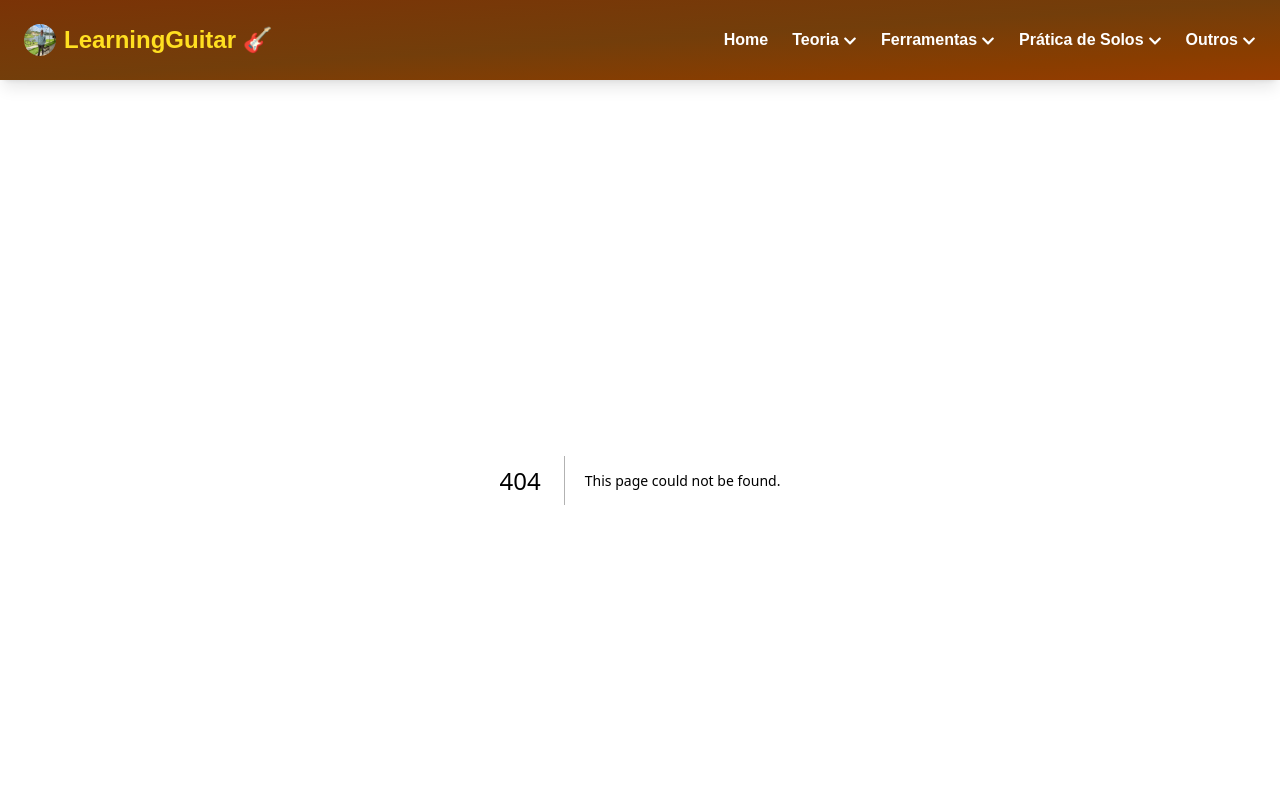
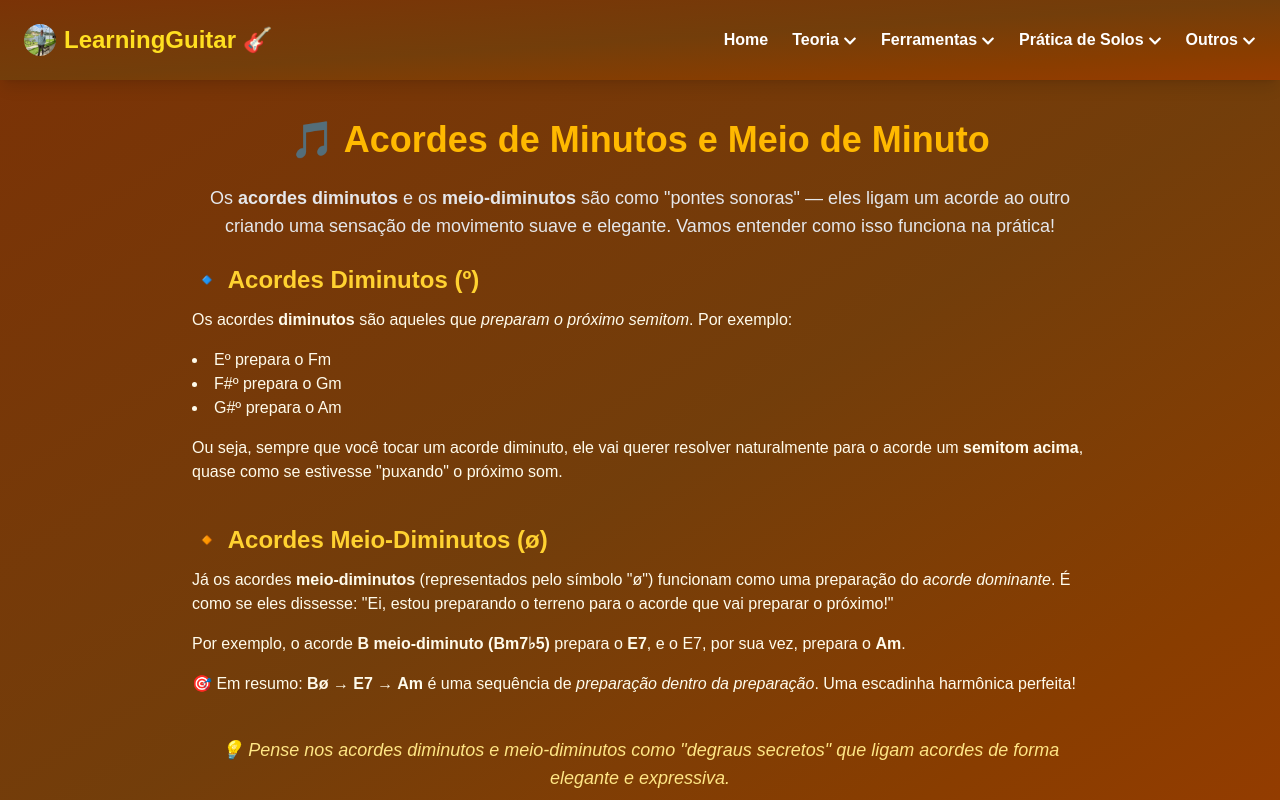
Before and after one commit to robsonalbuquerquedev/learningguitar, a Next.js app: page /acordes-de-minutos in a window 1280 px wide. Before the commit this address had no page. Shown: the top 800 px of the page. Built offline with nearby package versions, Linux system fonts and the light colour scheme.

Commit message:
feat: adicionar rota Acordes de Minutos e Meio de Minuto

```diff
--- /dev/null
+++ b/src/app/acordes-de-minutos/page.tsx
@@ -0,0 +1,84 @@
+"use client";
+
+import { motion } from "framer-motion";
+import { FaGuitar, FaArrowRight } from "react-icons/fa";
+
+export default function AcordesDeMinutos() {
+    return (
+        <main className="min-h-screen bg-gradient-to-br from-amber-900 via-yellow-900 to-amber-800 text-amber-50 py-10 px-6">
+            <div className="max-w-4xl mx-auto">
+                {/* Título */}
+                <motion.h1
+                    className="text-4xl font-bold mb-6 text-amber-400 text-center"
+                    initial={{ opacity: 0, y: -20 }}
+                    animate={{ opacity: 1, y: 0 }}
+                    transition={{ duration: 0.6 }}
+                >
+                    🎵 Acordes de Minutos e Meio de Minuto
+                </motion.h1>
+
+                {/* Introdução */}
+                <motion.p
+                    className="text-lg mb-6 text-gray-200 text-center"
+                    initial={{ opacity: 0 }}
+                    animate={{ opacity: 1 }}
+                    transition={{ delay: 0.3 }}
+                >
+                    Os <strong>acordes diminutos</strong> e os <strong>meio-diminutos</strong> são como
+                    &quot;pontes sonoras&quot; — eles ligam um acorde ao outro criando uma sensação de
+                    movimento suave e elegante. Vamos entender como isso funciona na prática!
+                </motion.p>
+
+                {/* Explicação dos diminutos */}
+                <section className="mb-10">
+                    <h2 className="text-2xl font-semibold text-amber-300 mb-3">
+                        🔹 Acordes Diminutos (º)
+                    </h2>
+                    <p className="mb-4">
+                        Os acordes <strong>diminutos</strong> são aqueles que <em>preparam o próximo semitom</em>.
+                        Por exemplo:
+                    </p>
+                    <ul className="list-disc list-inside mb-4">
+                        <li>Eº prepara o Fm</li>
+                        <li>F#º prepara o Gm</li>
+                        <li>G#º prepara o Am</li>
+                    </ul>
+                    <p>
+                        Ou seja, sempre que você tocar um acorde diminuto, ele vai querer resolver
+                        naturalmente para o acorde um <strong>semitom acima</strong>, quase como se estivesse &quot;puxando&quot;
+                        o próximo som.
+                    </p>
+                </section>
+
+                {/* Explicação dos meio diminutos */}
+                <section className="mb-10">
+                    <h2 className="text-2xl font-semibold text-amber-300 mb-3">
+                        🔸 Acordes Meio-Diminutos (ø)
+                    </h2>
+                    <p className="mb-4">
+                        Já os acordes <strong>meio-diminutos</strong> (representados pelo símbolo &quot;ø&quot;) funcionam como
+                        uma preparação do <em>acorde dominante</em>. É como se eles dissesse: &quot;Ei, estou
+                        preparando o terreno para o acorde que vai preparar o próximo!&quot;
+                    </p>
+                    <p className="mb-4">
+                        Por exemplo, o acorde <strong>B meio-diminuto (Bm7♭5)</strong> prepara o <strong>E7</strong>,
+                        e o E7, por sua vez, prepara o <strong>Am</strong>.
+                    </p>
+                    <p>
+                        🎯 Em resumo: <strong>Bø → E7 → Am</strong> é uma sequência de <em>preparação dentro da preparação</em>.
+                        Uma escadinha harmônica perfeita!
+                    </p>
+                </section>
+
+                {/* Resumo visual */}
+                <div className="my-8 text-center">
+                    <p className="text-lg italic text-amber-200">
+                        💡 Pense nos acordes diminutos e meio-diminutos como &quot;degraus secretos&quot;
+                        que ligam acordes de forma elegante e expressiva.
+                    </p>
+                </div>
+
+            </div>
+        </main>
+    );
+}
```
